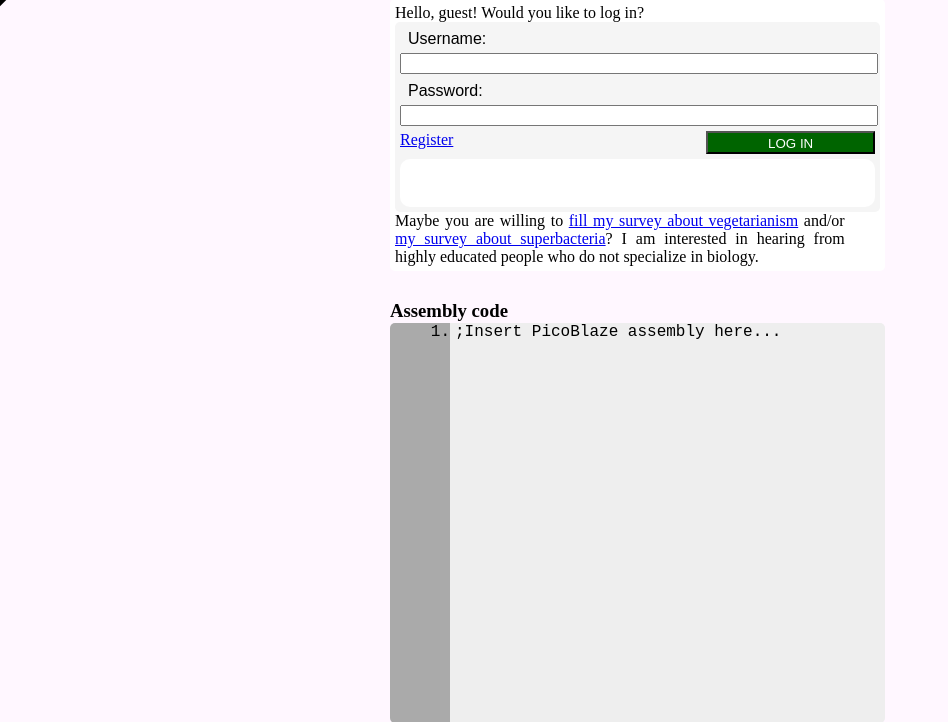
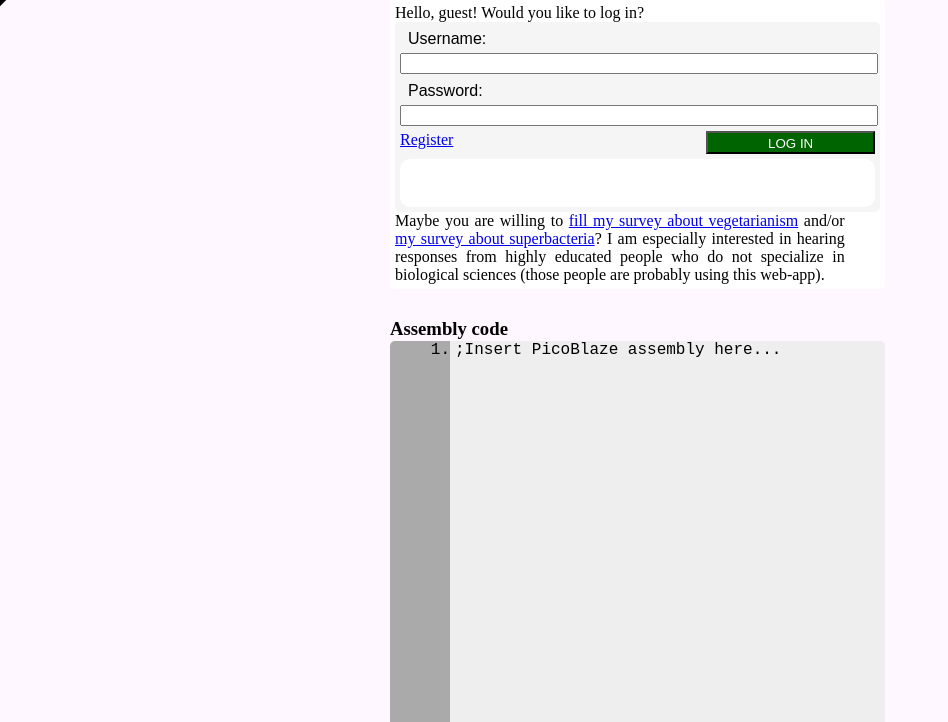
Before and after one commit to FlatAssembler/PicoBlaze_Simulator_in_JS, a PHP site: page / in a window 1280 px wide. Shown: the part 559-1281 px from the top of the page, without its empty margins (0-948 px from the left). Run offline with PHP 8.4, Linux system fonts and the light colour scheme.

Commit message:
Explained why I am hosting the surveys here

```diff
--- a/index.php
+++ b/index.php
@@ -142,7 +142,7 @@ if (isset($_POST["username"]))
 	<button type="submit">Log in</button>
 	<div class="loginMessage" style="background-color:<?php echo $message == ""?"white":($message=="Login successful!"?"#afa":"#faa")?>"><?php echo $message;?></div>
 </form>
-<div style="text-align: justify;">Maybe you are willing to <a href="survey.php" target="_blank">fill my survey about vegetarianism</a> and/or <a href="survey-superbacteria.php" target="_blank">my survey about superbacteria</a>? I am interested in hearing from highly educated people who do not specialize in biology.</div>
+<div style="text-align: justify;">Maybe you are willing to <a href="survey.php" target="_blank">fill my survey about vegetarianism</a> and/or <a href="survey-superbacteria.php" target="_blank">my survey about superbacteria</a>? I am especially interested in hearing responses from highly educated people who do not specialize in biological sciences (those people are probably using this web-app).</div>
 <?php endif?>
 </div>
       <h3 id="assemblyCodeHeader">Assembly code</h3>
```
